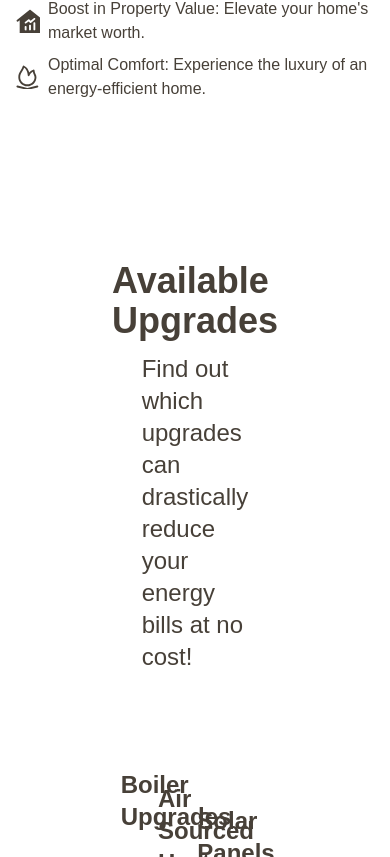
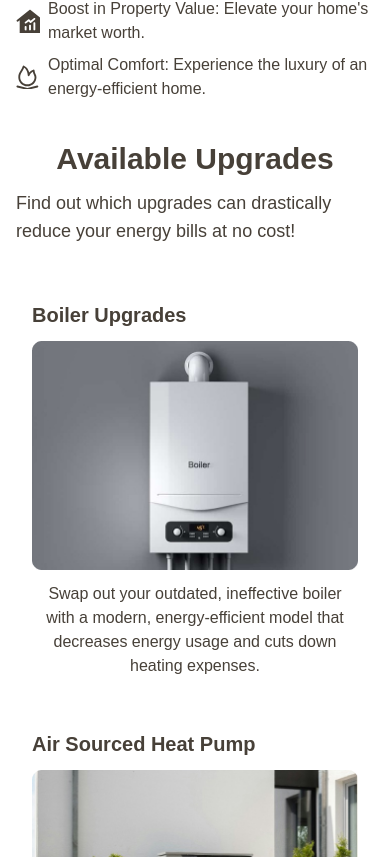
Before and after one commit to UzairChaudhary/Green-Harbour, a Next.js app: page / in a window 390 px wide. Shown: the part 1407-2264 px from the top of the page. Built offline with nearby package versions, Linux system fonts and the light colour scheme.

Commit message:
responsive upgrades section

```diff
--- a/components/LandingPage/Upgrades.js
+++ b/components/LandingPage/Upgrades.js
@@ -55,24 +55,24 @@ export default function  Upgrades () {
 
       ];
   return (
-    <div className='mx-40 mt-40 text-mud_color font-proxima-nova '>
-        <h1 className='text-4xl font-extrabold flex justify-center mb-3'>Available Upgrades</h1>
-        <p className='flex justify-center text-2xl'>Find out which upgrades can drastically reduce your energy bills at no cost!</p>
+    <div className='mx-4 md:mx-8 lg:mx-20 mt-10 md:mt-20 text-mud_color font-proxima-nova'>
+  <h1 className='text-3xl md:text-4xl font-extrabold flex justify-center mb-3'>Available Upgrades</h1> {/* Adjusted text size */}
+  <p className='text-lg md:text-2xl flex justify-center'>Find out which upgrades can drastically reduce your energy bills at no cost!</p> {/* Adjusted text size */}
 
-        <div className="grid grid-cols-3 gap-5 mt-20">
-      {homeServicesData.map((service) => (
-        <div className="flex flex-col justify-evenly gap-1 p-4 rounded-md" key={service.id}>
-        <h2 className="flex justify-center text-2xl mb-3 font-bold">{service.heading}</h2>
-        <img src={service.imageSrc} alt={service.heading} className="w-full hover:cursor-pointer hover:scale-105 transition-a" />
-        <p className='flex justify-center mt-2 text-base items-center text-center'>{service.description}</p>
+  <div className="grid grid-cols-1 md:grid-cols-2 lg:grid-cols-3 gap-5 mt-10 md:mt-20"> {/* Adjusted grid layout */}
+    {homeServicesData.map((service) => (
+      <div className="flex flex-col justify-center gap-3 p-4 rounded-md" key={service.id}> {/* Adjusted gap and padding */}
+        <h2 className="text-xl md:text-2xl lg:text-3xl font-bold">{service.heading}</h2> {/* Adjusted text size */}
+        <img src={service.imageSrc} alt={service.heading} className="w-full hover:cursor-pointer hover:scale-105 transition-transform" /> {/* Adjusted image size and added hover effect */}
+        <p className='text-base md:text-lg flex justify-center items-center text-center'>{service.description}</p> {/* Adjusted text size */}
       </div>
+    ))}
+  </div>
 
-      ))}
-    </div>
+  <div className='flex justify-center mt-8 md:mt-10'> {/* Adjusted top margin */}
+    <Button />
+  </div>
+</div>
 
-    <div className='flex justify-center mt-10'>
-    <Button/>
-    </div>
-    </div>
   )
 }
```
